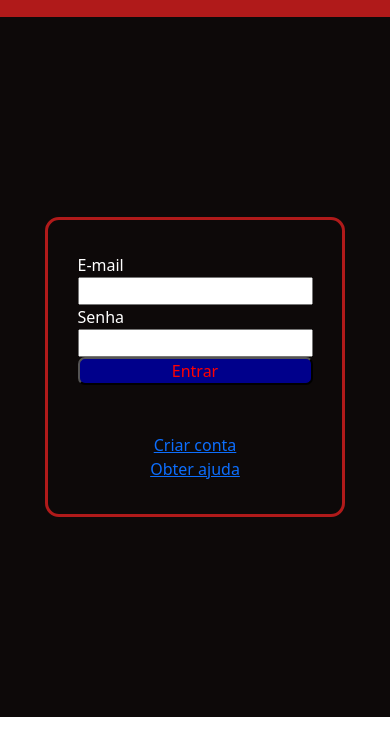
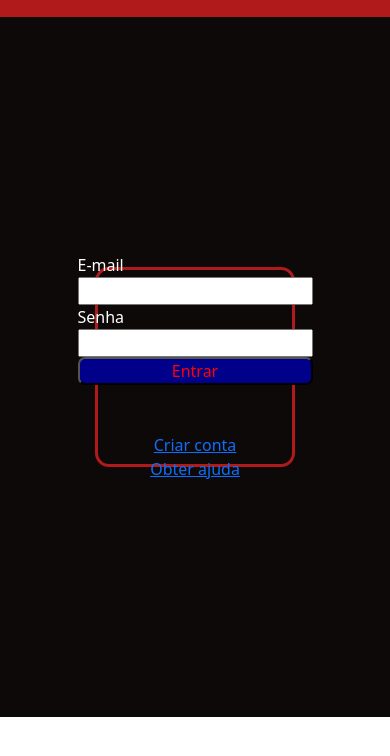
Before and after one commit to AlerranVictor/UC9-SA3, a plain HTML site: page login.html in a window 390 px wide. Shown: the part 78-834 px from the top of the page. Drawn offline with nearby package versions, Linux system fonts and the light colour scheme.

Commit message:
ajustes de login

```diff
--- a/style.css
+++ b/style.css
@@ -292,4 +292,10 @@ header{
     .contPai{
         height: 300px;
     }
+
+    .for-login{
+        width: 200px;
+        height: 200px;
+        box-shadow: darkred 8px;
+    }
 }
```
